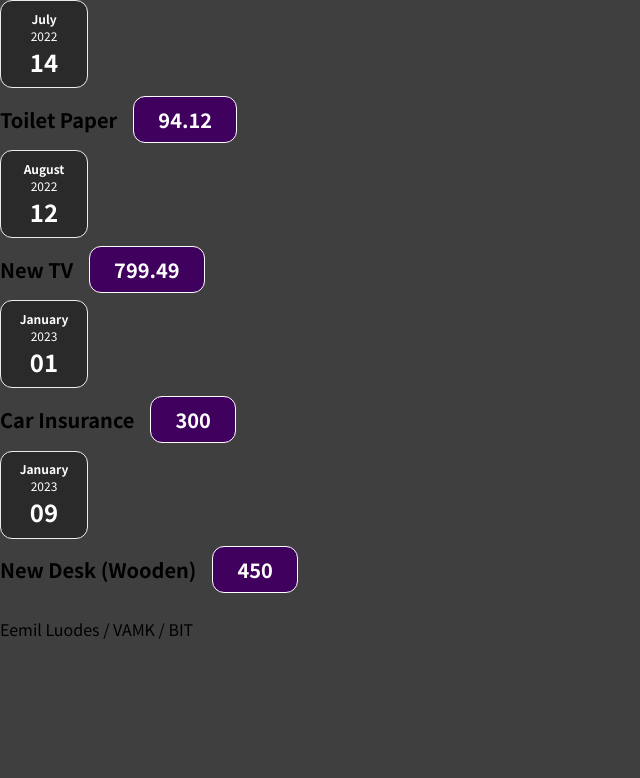
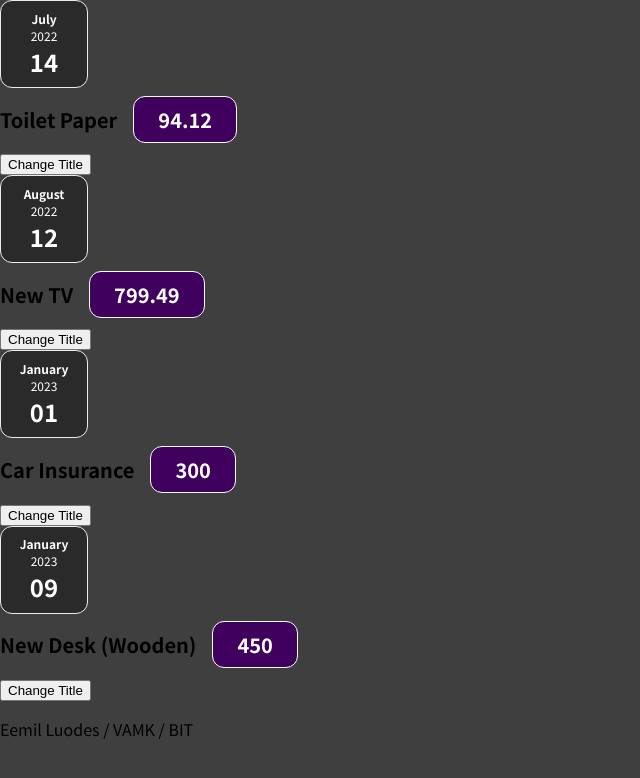
Before and after one commit to eeLude/React-Expenses-Tracker, a React (Create React App) app: page / in a window 1280 px wide. Shown: the top 778 px of the page, without its empty margins (0-640 px from the left). Built offline with nearby package versions, Linux system fonts and the light colour scheme.

Commit message:
event handler

```diff
--- a/src/components/Expenses/ExpenseItem.js
+++ b/src/components/Expenses/ExpenseItem.js
@@ -1,16 +1,25 @@
-import React from "react";
+import React, { useState } from "react";
 import "./ExpenseItem.css";
 import ExpenseDate from "./ExpenseDate";
 import Card from "../UI/Card";
 
 const ExpenseItem = (props) => {
+
+  const [title, setTitle] = useState(props.title);
+
+  const clickHandler = () => {
+    setTitle("Updated!");
+    console.log(title);
+  };
+
   return (
     <Card className="expense-item">
       <ExpenseDate date={props.date} />
       <div className="expense-item__description">
-        <h2>{props.title}</h2>
+        <h2>{title}</h2>
         <div className="expense-item__price">{props.amount}</div>
       </div>
+      <button onClick={clickHandler}>Change Title</button>
     </Card>
   );
 };
```
